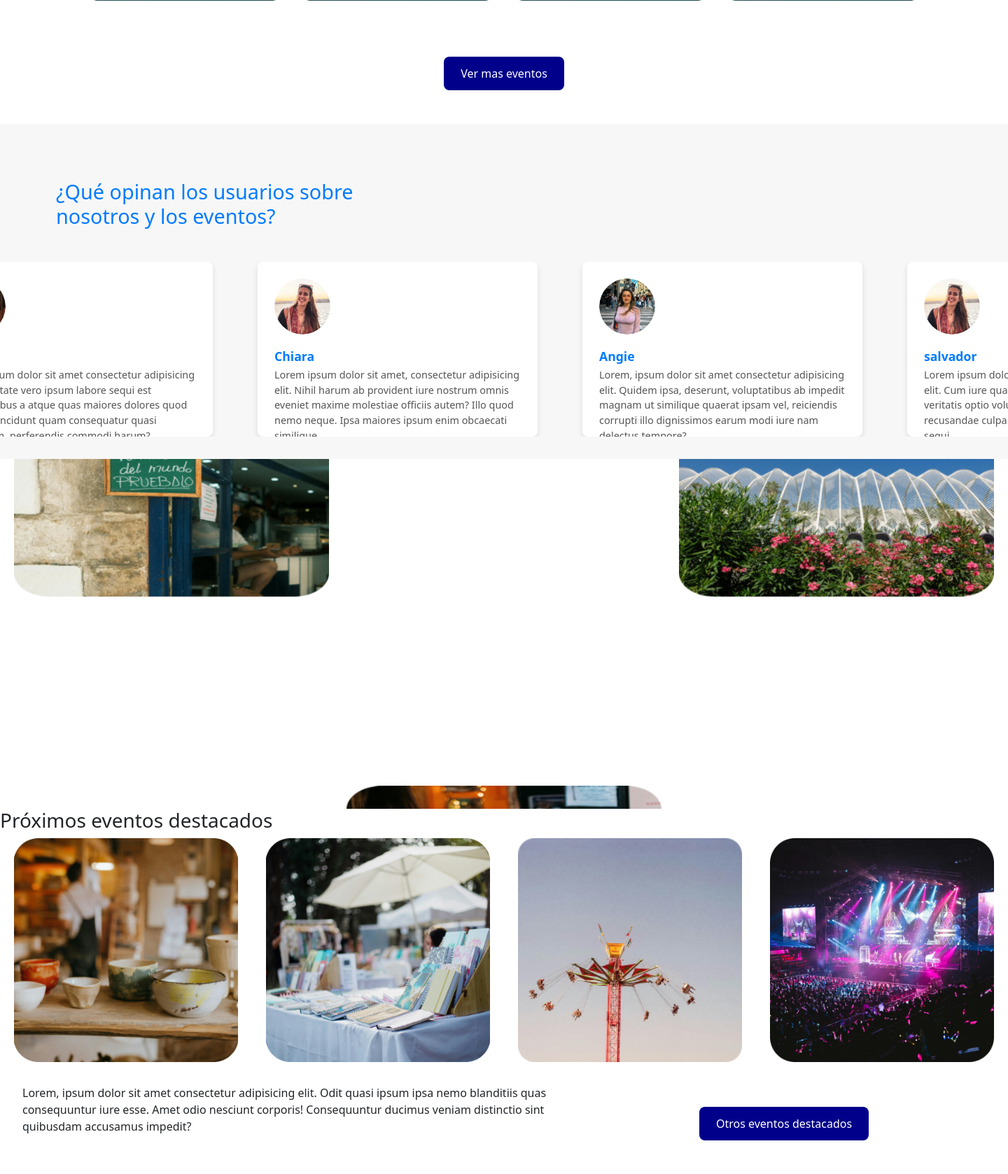
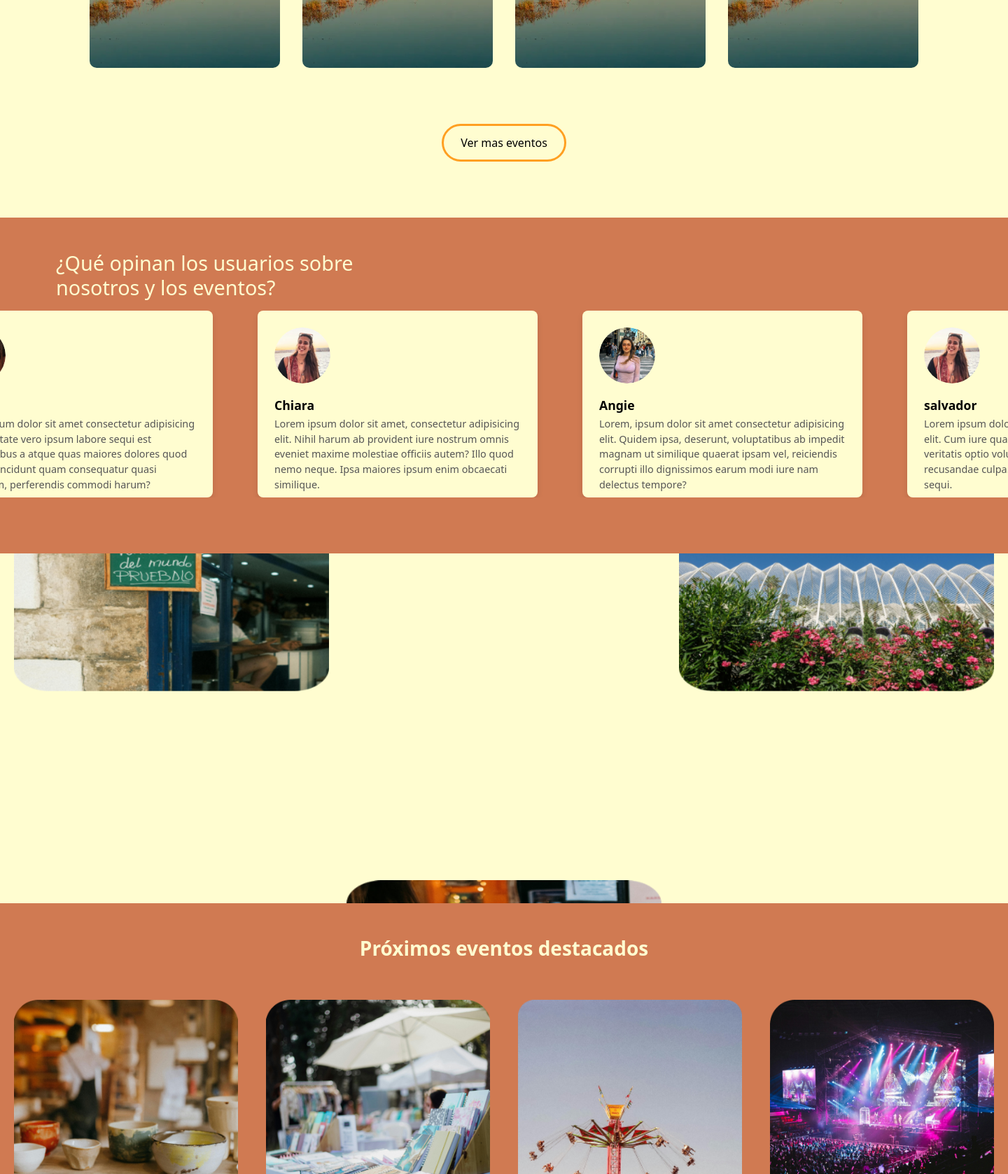
Before and after one commit to QimuDev/Taronvibe, a PHP site: page /main.html in a window 1440 px wide. Shown: the part 1762-3440 px from the top of the page at 70% size. Run offline with PHP 8.4, Linux system fonts and the light colour scheme.

Commit message:
retoque de colores en la página

```diff
--- a/css/main.css
+++ b/css/main.css
@@ -5,17 +5,20 @@
   --brownSecondary: #f0a26b;
   --background: #fffdd0;
   --botones: #e84954;
+  --nav:#ff7700;
 }
 
 body {
   margin: 0;
+  background-color: var(--background);
+
 }
 html {
-  background-color: var(--fondoPagina);
+
 }
 
 .nav-container {
-  background-color: var(--naranjaPrimario);
+  background-color: var(--background);
 }
 
 .items-container {
@@ -155,17 +161,29 @@ html {
 /* scroll final */
 
 /* aventos pasados y activos inicio */
+.wraper {
+  display: flex;
+  flex-direction: column;
+  align-items: center;
+  justify-content: center;
+  text-align: center;
+}
+.title-wrap{
+  text-align: center;
+}
+
 .wrapper {
   position: relative;
   width: 250px;
   height: 36px;
-  background-color: var(--bg-color);
-  border: 2px solid var(--main-color);
+  background-color: var(--background);
+  border: 2px solid var(--primary);
   border-radius: 34px;
   display: flex;
   flex-direction: row;
-  box-shadow: 4px 4px var(--main-color);
   justify-content: center;
+  box-shadow: 4px 4px var(--primary);
+  margin-top: 1rem;
 }
 
 .option {
@@ -309,18 +327,18 @@ html {
 }
 
 .galery-button button {
-  background-color: darkblue;
-  color: white;
+  background-color: var(--background);
+  color: black;
   padding: 0.75rem 1.5rem;
-  border: none;
-  border-radius: 0.5rem;
+  border: solid var(--primary);
+  border-radius: 10rem;
   font-size: 1rem;
   cursor: pointer;
   transition: background-color 0.3s;
 }
 
 .galery-button button:hover {
-  background-color: navy;
+  background-color: var(--primary);
 }
 
 
@@ -343,7 +361,7 @@ html {
 .comments-container {
   /* text-align: center; */
   padding: 2rem 0;
-  background-color: #f7f7f7;
+  background-color: var(--brown);
   color: #333;
   margin-top: 3rem;
 }
@@ -351,16 +369,17 @@ html {
 .comments-container h2 {
   font-size: 1.8rem;
   margin-bottom: 1.5rem;
-  color: #007BFF;
+  color: var(--background);
   width: 30rem;
-  margin: 3rem 5rem;
+  margin: 1rem 5rem;
 }
 
 .comments {
   display: flex;
   overflow: hidden;
   position: relative;
-  height: 250px;
+  height: auto;
+  margin-bottom: 3rem;
 }
 
 .comment {
@@ -370,11 +389,12 @@ html {
   justify-content: flex-start;
   margin: 0 2rem;
   padding: 0.5rem;
-  background-color: #fff;
+  background-color: var(--background);
   border-radius: 8px;
   box-shadow: 0 4px 8px rgba(0, 0, 0, 0.1);
   width: 400px;
   animation: slide 10s linear infinite;
+  height: auto;
 }
 
 .comment img {
@@ -388,7 +408,7 @@ html {
 .comment h3 {
   font-size: 1.1rem;
   margin: 0.3rem 1rem;
-  color: #007BFF;
+  color: black;
   font-weight: bold;
   text-align: start ;
 }
@@ -489,10 +509,19 @@ html {
 
 /* PROXIMOS EVENTOS SECTION */
 
+.prox-color{
+background-color: var(--brown);
+}
 
 .proximos-eventos-container{
 padding: 1rem;
 text-align: center;
+}
+.title-prox{
+  text-align: center;
+  padding: 3rem;
+  font-weight: bold;
+  color: var(--background);
 }
 
 .proximos{
@@ -535,11 +564,13 @@ background-repeat: no-repeat;
 .contenido-prox{
   display: grid;
   grid-template-columns: repeat(2,1fr);
-  margin: 2rem;
+  margin-top: 2rem;
 }
 
 .contenido-prox p{
   width: 50rem;
+  color: var(--background);
+  margin-left: 2rem;
 }
 
 .btn-prox{
@@ -550,28 +581,30 @@ background-repeat: no-repeat;
 }
 
 .btn-prox button{
-  background-color: darkblue;
-  color: white;
+  background-color: var(--background);
+  color: var(--brown);
   padding: 0.75rem 1.5rem;
-  border: none;
-  border-radius: 0.5rem;
+  border: solid var(--brownSecondary);
+  border-radius: 10rem;
   font-size: 1rem;
   cursor: pointer;
   transition: background-color 0.3s;
 }
 
 .btn-prox button:hover {
-  background-color: navy;
+  background-color:var(--brownSecondary) ;
+  color: var(--background);
 }
 
 
 /* FOOTER INICIO */
 .footer-container {
   display: grid;
-  grid-template-columns: 2fr 1fr; /* Información más ancha y newsletter más estrecha */
+  grid-template-columns: 2fr 1fr;
   gap: 2rem;
-  background-color: #f5f5f5;
+  background-color: var(--background);
   color: #333;
+ margin: 4rem 0;
 }
 
 /* Sección de Información */
--- a/main.html
+++ b/main.html
@@ -94,8 +94,8 @@
     </div>
 
     <!-- section de eventos pasados y activos -->
-    <section>
-      <h3>encuentra el <span>evento</span> que más va contigo</h3>
+    <section class="wraper">
+      <h3 class="title-wrap">encuentra el <span>evento</span> que más va contigo</h3>
 
       <div class="wrapper">
         <div class="option">
@@ -233,8 +233,8 @@
     </section>
 
     <!-- section eventos proximos -->
-    <section>
-      <h3>Próximos eventos destacados</h3>
+    <section class="prox-color">
+      <h3 class="title-prox">Próximos eventos destacados</h3>
       <div class="proximos-eventos-contianer">
         <div class="proximos">
           <div class="proximos-img a"></div>
@@ -285,7 +285,6 @@
     <footer>
       <div class="footer-container">
         <div class="info">
-          <h1>informacion del footer</h1>
           <img src="./img/main/icons/TARONVIBE Logo.svg" alt="logoFooter" />
           <ul>
             <li><a href="#">Eventos</a></li>
```
Also changed, not shown: other parts of css/main.css (+39 -36 lines).
